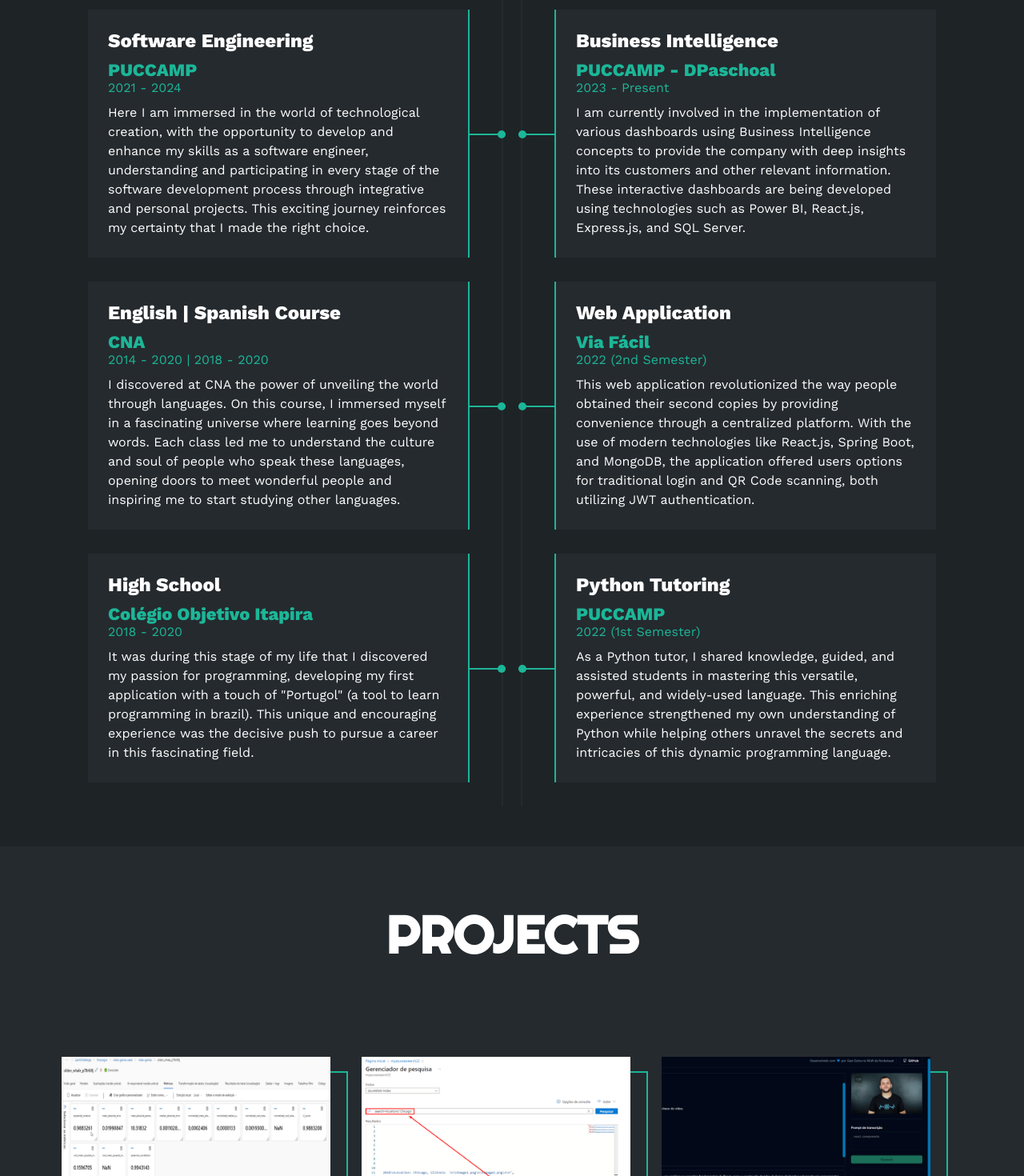
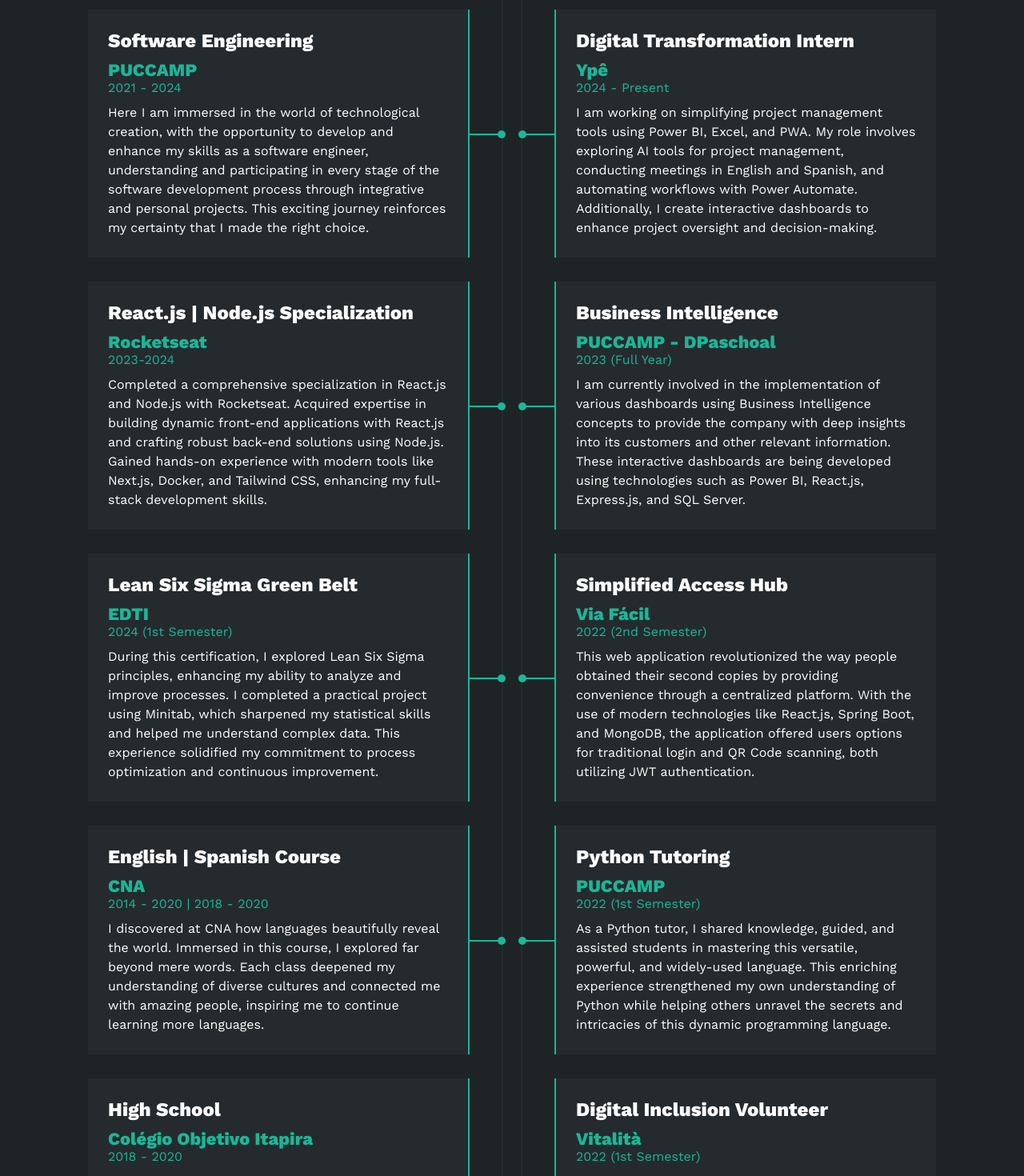
Before and after one commit to GianDutra/meu_portfolio, a React (Create React App) app: page / in a window 1280 px wide. Shown: the part 2560-4030 px from the top of the page at 80% size. Built offline with nearby package versions, Linux system fonts and the light colour scheme.

Commit message:
fix: update Curriculum section with refined descriptions and mobile title adjustment

```diff
--- a/src/components/Curriculum/index.js
+++ b/src/components/Curriculum/index.js
@@ -1,11 +1,14 @@
 import React, { useEffect } from 'react';
 import AOS from 'aos';
 import 'aos/dist/aos.css';
+import { useMediaQuery } from 'react-responsive';
 
 const Curriculum = () => {
   useEffect(() => {
     AOS.init();
   }, []);
+
+const isMobile = useMediaQuery({ query: '(max-width: 700px)' });
 
   return (
     <section id="curriculum" className="curriculum">
@@ -24,10 +27,28 @@
               </div>
             </div>
             <div className="item izq" data-aos="fade-right" data-aos-duration="1500" data-aos-easing="ease">
+              <h4>React.js | Node.js Specialization</h4>
+              <span className="casa">Rocketseat</span>
+              <span className="fecha">2023-2024</span>
+              <p>Completed a comprehensive specialization in React.js and Node.js with Rocketseat. Acquired expertise in building dynamic front-end applications with React.js and crafting robust back-end solutions using Node.js. Gained hands-on experience with modern tools like Next.js, Docker, and Tailwind CSS, enhancing my full-stack development skills.</p>
+              <div className="conectori">
+                <div className="circuloi"></div>
+              </div>
+            </div>
+            <div className="item izq" data-aos="fade-right" data-aos-duration="1500" data-aos-easing="ease">
+              <h4>Lean Six Sigma Green Belt</h4>
+              <span className="casa">EDTI</span>
+              <span className="fecha">2024 (1st Semester)</span>
+              <p>During this certification, I explored Lean Six Sigma principles, enhancing my ability to analyze and improve processes. I completed a practical project using Minitab, which sharpened my statistical skills and helped me understand complex data. This experience solidified my commitment to process optimization and continuous improvement.</p>
+              <div className="conectori">
+                <div className="circuloi"></div>
+              </div>
+            </div>
+            <div className="item izq" data-aos="fade-right" data-aos-duration="1500" data-aos-easing="ease">
               <h4>English | Spanish Course</h4>
               <span className="casa">CNA</span>
               <span className="fecha">2014 - 2020 | 2018 - 2020</span>
-              <p>I discovered at CNA the power of unveiling the world through languages. On this course, I immersed myself in a fascinating universe where learning goes beyond words. Each class led me to understand the culture and soul of people who speak these languages, opening doors to meet wonderful people and inspiring me to start studying other languages.</p>
+              <p>I discovered at CNA how languages beautifully reveal the world. Immersed in this course, I explored far beyond mere words. Each class deepened my understanding of diverse cultures and connected me with amazing people, inspiring me to continue learning more languages.</p>
               <div className="conectori">
                 <div className="circuloi"></div>
               </div>
@@ -45,16 +66,25 @@
           <div className="col derecha">
             <h3>Practical Experience</h3>
             <div className="item der" data-aos="fade-left" data-aos-duration="1500" data-aos-easing="ease">
+              <h4>{isMobile ? 'Intern in Digital Transformation' : 'Digital Transformation Intern'}</h4>
+              <span className="casa">Ypê</span>
+              <span className="fecha">2024 - Present</span>
+              <p>I am working on simplifying project management tools using Power BI, Excel, and PWA. My role involves exploring AI tools for project management, conducting meetings in English and Spanish, and automating workflows with Power Automate. Additionally, I create interactive dashboards to enhance project oversight and decision-making.</p>
+              <div className="conectord">
+                <div className="circulod"></div>
+              </div>
+            </div>
+            <div className="item der" data-aos="fade-left" data-aos-duration="1500" data-aos-easing="ease">
               <h4>Business Intelligence</h4>
               <span className="casa">PUCCAMP - DPaschoal</span>
-              <span className="fecha">2023 - Present</span>
+              <span className="fecha">2023 (Full Year)</span>
               <p>I am currently involved in the implementation of various dashboards using Business Intelligence concepts to provide the company with deep insights into its customers and other relevant information. These interactive dashboards are being developed using technologies such as Power BI, React.js, Express.js, and SQL Server.</p>
               <div className="conectord">
                 <div className="circulod"></div>
               </div>
             </div>
             <div className="item der" data-aos="fade-left" data-aos-duration="1500" data-aos-easing="ease">
-              <h4>Web Application</h4>
+              <h4>Simplified Access Hub</h4>
               <span className="casa">Via Fácil</span>
               <span className="fecha">2022 (2nd Semester)</span>
               <p>This web application revolutionized the way people obtained their second copies by providing convenience through a centralized platform. With the use of modern technologies like React.js, Spring Boot, and MongoDB, the application offered users options for traditional login and QR Code scanning, both utilizing JWT authentication.</p>
@@ -71,6 +101,15 @@
                 <div className="circulod"></div>
               </div>
             </div>
+            <div className="item der" data-aos="fade-left" data-aos-duration="1500" data-aos-easing="ease">
+              <h4>Digital Inclusion Volunteer</h4>
+              <span className="casa">Vitalità</span>
+              <span className="fecha">2022 (1st Semester)</span>
+              <p>I supported elderly individuals, aged 70 and above, through one-on-one training sessions to help them use recent technologies. This initiative aimed to significantly enhance their digital independence, boost their confidence, and improve their ability to navigate modern tools effectively.</p>
+              <div className="conectord">
+                <div className="circulod"></div>
+              </div>
+            </div>
           </div>
         </div>
       </div>
```
